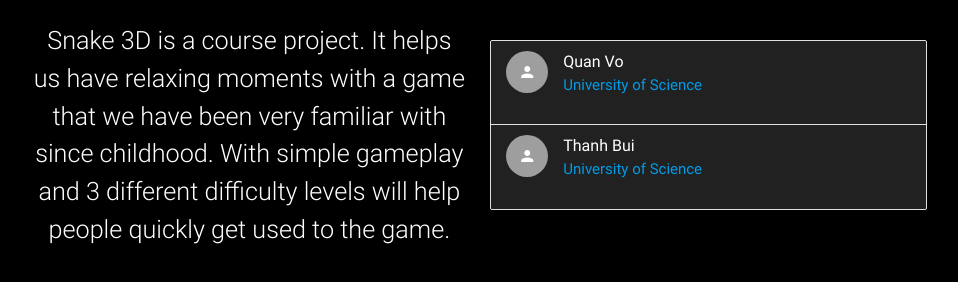
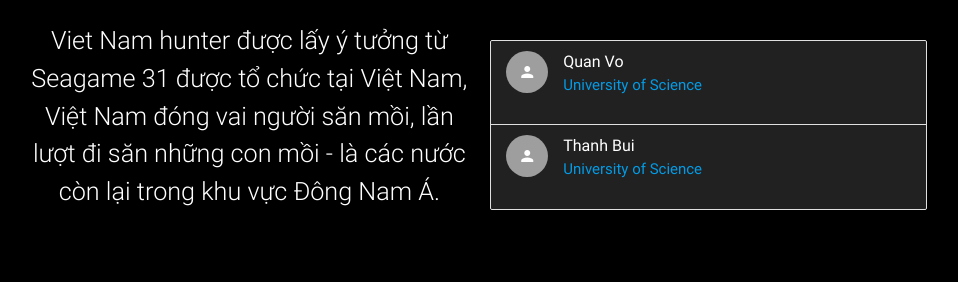
Before and after one commit to thanhbui723/Snake, a plain HTML site: page about.html in a window 1280 px wide. Shown: the part 58-340 px from the top of the page, without its empty margins (161-1119 px from the left). Drawn offline with nearby package versions, Linux system fonts and the light colour scheme.

Commit message:
update about

```diff
--- a/about.html
+++ b/about.html
@@ -22,7 +22,7 @@
             <div class="col s6 center-align">
                 <h4>ABOUT SNAKE 3D</h4>
                 <p class="flow-text">
-                    Snake 3D is a course project. It helps us have relaxing moments with a game that we have been very familiar with since childhood. With simple gameplay and 3 different difficulty levels will help people quickly get used to the game.
+                    Viet Nam hunter được lấy ý tưởng từ Seagame 31 được tổ chức tại Việt Nam, Việt Nam đóng vai người săn mồi, lần lượt đi săn những con mồi - là các nước còn lại trong khu vực Đông Nam Á.
                 </p>
             </div>
             <div class="col s6">
```
